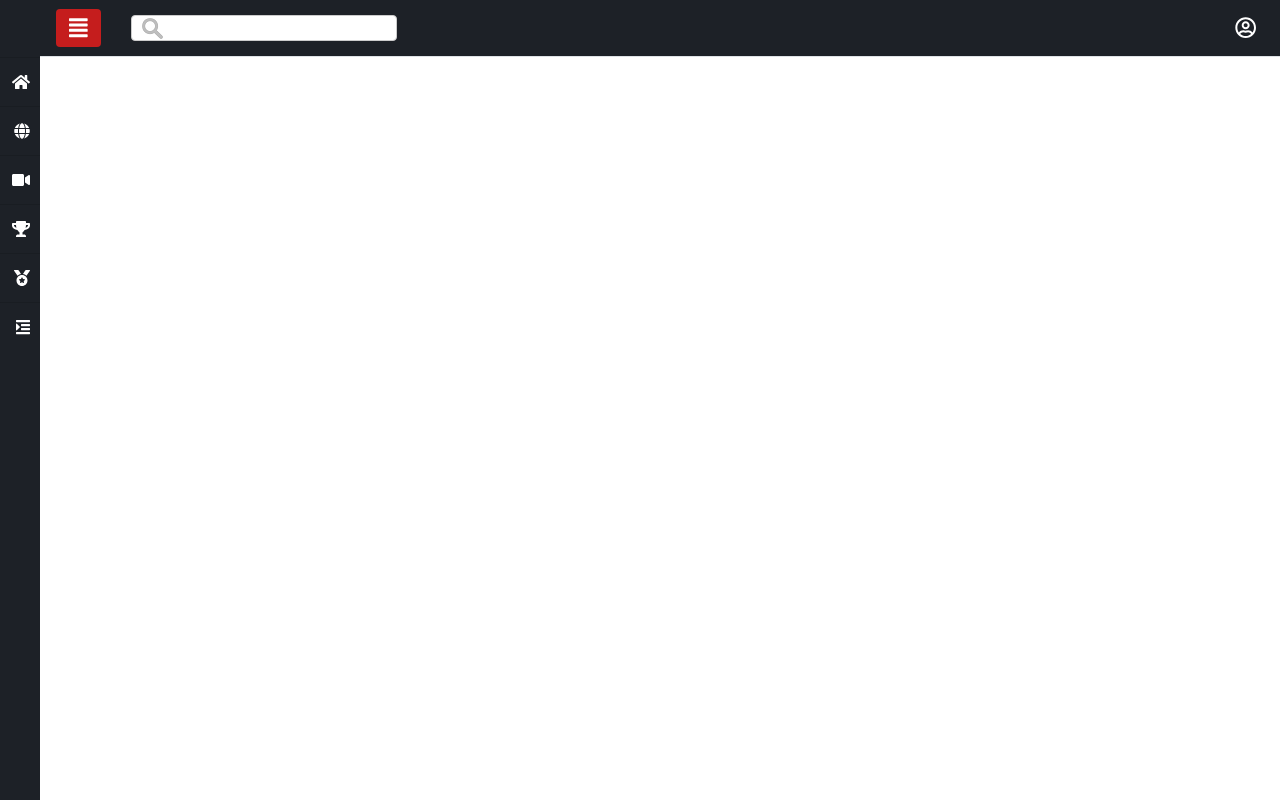
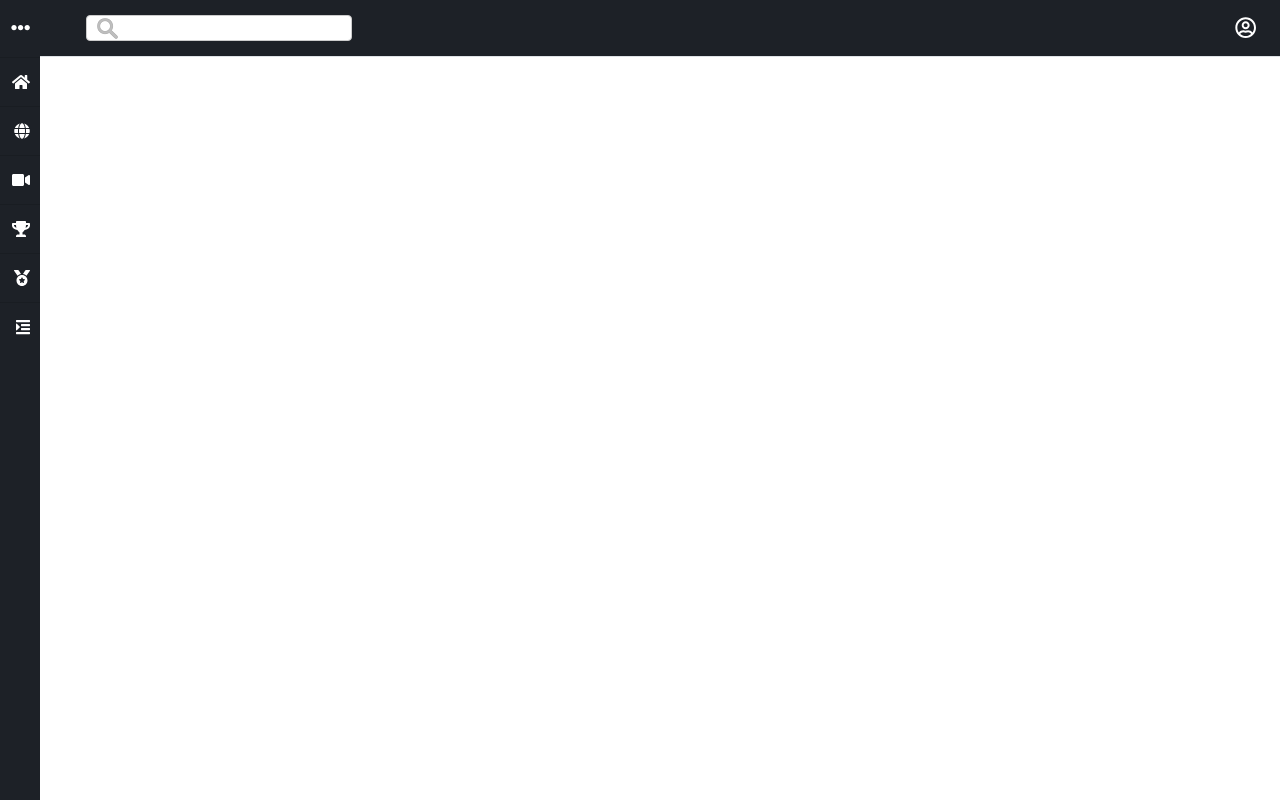
Before and after one commit to the-awakening/Awakening-script, a PHP site: page / in a window 1280 px wide. Run offline with PHP 8.4, Linux system fonts and the light colour scheme; some libraries are stand-ins or nearby versions.

Commit message:
Güncelleme dügme degisimi

```diff
--- a/css/front/sidebar.css
+++ b/css/front/sidebar.css
@@ -56,3 +56,8 @@ body {
  position: relative;
  left: 10px;
 }
+.position_sidebar_icon_2{
+ position: relative;
+ left: 10px !important;
+
+}
--- a/css/front/style.css
+++ b/css/front/style.css
@@ -19,7 +19,7 @@ html,body{
 	background-color: #1d2127 !important;
 }
 .menu_color_button_1{
-	background-color: #c51d1d !important;
+	background-color: #9f39db !important;
 }
 
 
--- a/footer.php
+++ b/footer.php
@@ -11,4 +11,6 @@
 		$("#wrapper").toggleClass("toggled");
 	});
 </script>
+
+
 </html>
--- a/menu.php
+++ b/menu.php
@@ -1,8 +1,5 @@
     <div id="page-content-wrapper">
       <nav class="navbar navbar-expand-lg navbar- menu_color_1  border-bottom">
-        <button class="btn menu_color_button_1 " id="menu-toggle">
-          <i class="fas fa-align-justify fa-lg text-white"></i>
-        </button>
 
         <button class="menu_color_button_1 navbar-toggler" type="button" data-toggle="collapse" data-target="#navbarSupportedContent" aria-controls="navbarSupportedContent" aria-expanded="false" aria-label="Toggle navigation">
           <i class="fas fa-align-justify fa-lg text-white"></i>
--- a/sidebar.php
+++ b/sidebar.php
@@ -1,8 +1,13 @@
     <!-- Sidebar -->
     <div class=" menu_color_1 " id="sidebar-wrapper">
       <div class="sidebar-heading">
-        <a class="text-white"  href="">VideoTube</a>
-         </div>
+        <a class="text-white"  href="">VideoTube
+        </a>
+        <a class="float-right  position_sidebar_icon_2" id="menu-toggle">
+          <i class=" fas fa-ellipsis-h  text-white mt-1"></i>
+        </a>
+
+      </div>
       <div class="list-group list-group-flush ">
 
        <a href="#" class="list-group-item list-group-item-action  menu_color_1 text-white">
```
